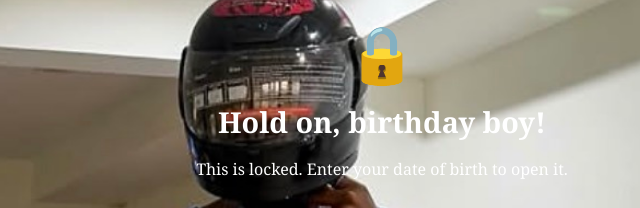
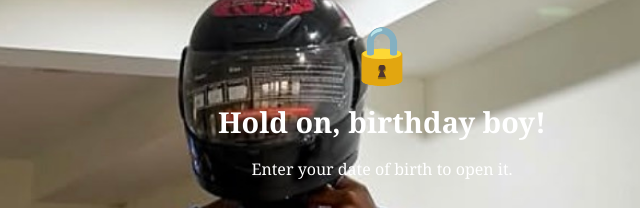
Before and after one commit to Tofa-dev/HAPPY-BIRTHDAY-TED, a plain HTML site: page index.html in a window 1280 px wide. Shown: the top 208 px of the page, 258-898 px from the left. Drawn offline with Linux system fonts and the light colour scheme.

Commit message:
Update locked message in index.html

```diff
--- a/index.html
+++ b/index.html
@@ -13,7 +13,7 @@
 <div class="screen" id="lock">
   <div class="lock">🔒</div>
   <h1>Hold on, birthday boy!</h1>
-  <p>This is locked. Enter your date of birth to open it.</p>
+  <p> Enter your date of birth to open it.</p>
   <input id="pw" inputmode="numeric" autocomplete="off" placeholder="DD / MM / YYYY" maxlength="14">
   <div class="err" id="err"></div>
   <button id="go">Unlock </button>
```
